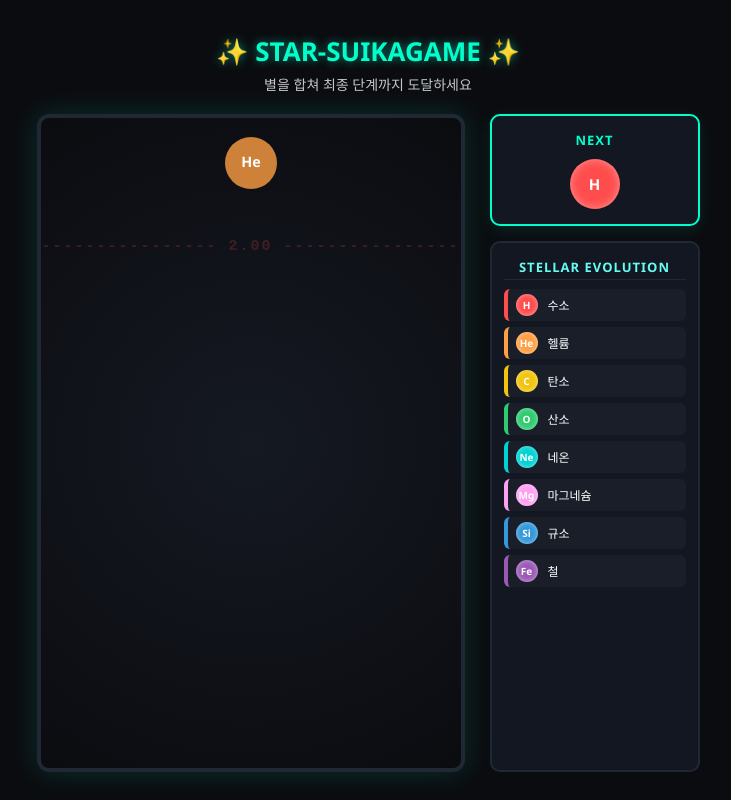
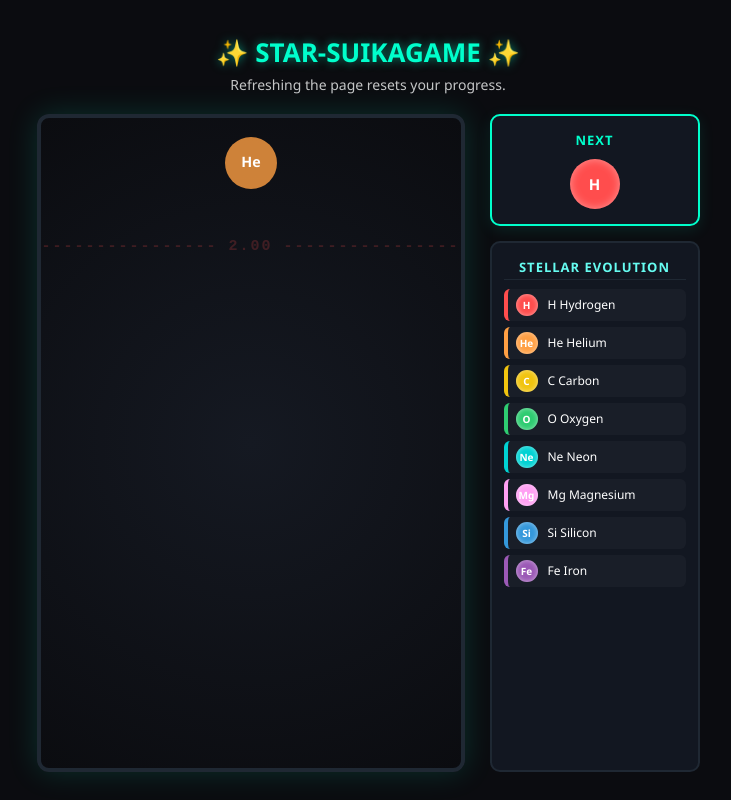
Before and after one commit to juhyeok0920-ai/STAR-SUIKAGAME, a plain HTML site: page index.html in a window 1280 px wide. Shown: the whole page, without its empty margins (272-1003 px from the left). Drawn offline with nearby package versions, Linux system fonts and the light colour scheme.

Commit message:
style change

```diff
--- a/index.html
+++ b/index.html
@@ -179,7 +179,7 @@
 <body>
 
     <h1> ✨ STAR-SUIKAGAME ✨ </h1>
-    <div class="subtitle">별을 합쳐 최종 단계까지 도달하세요</div>
+    <div class="subtitle">Refreshing the page resets your progress.</div>
 
     <div class="game-wrapper">
         <div id="game-container">
@@ -189,10 +189,11 @@
             <div class="end-screen" id="supernova-screen">
                 <h1 style="color: #fff; font-size: 36px; text-shadow: 0 0 20px #ff007f;">SUPERNOVA!</h1>
                 <p style="font-weight: bold; text-align: center; color: #fff; line-height: 1.6; font-size: 14px;">
-                    완벽한 규소 연소 단계를 거쳐 철(Fe) 중심핵이 완성되었습니다!<br>
-                    거대한 초신성 폭발과 함께 우주가 확장됩니다!
+                     With the silicon-burning phase complete,<br>
+                     the iron core is fully formed! A colossal supernova explosion erupts,<br>
+                     expanding the universe!
                 </p>
-                <button onclick="location.reload()" style="background:#00ffcc; color:#0b0c10; border:none; padding:12px 30px; font-weight:bold; cursor:pointer; border-radius:5px; margin-top:20px; font-size:15px; box-shadow: 0 4px 10px rgba(0,0,0,0.3);">새로운 우주 만들기</button>
+                <button onclick="location.reload()" style="background:#00ffcc; color:#0b0c10; border:none; padding:12px 30px; font-weight:bold; cursor:pointer; border-radius:5px; margin-top:20px; font-size:15px; box-shadow: 0 4px 10px rgba(0,0,0,0.3);">CREATE NEW SPACE</button>
             </div>
 
             <!-- 실패 화면 -->
@@ -201,8 +202,11 @@
                 <p style="font-weight: bold; text-align: center; color: #c5c6c7; line-height: 1.6; font-size: 14px;">
                     질량이 통제 한계선을 넘어가 항성의 중력 균형이 무너졌습니다.<br>
                     블랙홀이 되어 우주가 삼켜졌습니다.
+                    The mass has exceeded the control limit,<br>
+                    shattering the star's gravitational equilibrium. <br>
+                    It collapses into a black hole, swallowing the universe.
                 </p>
-                <button onclick="location.reload()" style="background:#ff4d4d; color:#fff; border:none; padding:12px 30px; font-weight:bold; cursor:pointer; border-radius:5px; margin-top:20px; font-size:15px; box-shadow: 0 4px 10px rgba(0,0,0,0.5);">우주 재부팅하기</button>
+                <button onclick="location.reload()" style="background:#ff4d4d; color:#fff; border:none; padding:12px 30px; font-weight:bold; cursor:pointer; border-radius:5px; margin-top:20px; font-size:15px; box-shadow: 0 4px 10px rgba(0,0,0,0.5);">REBOOT</button>
             </div>
         </div>
 
@@ -214,14 +218,14 @@
 
             <div class="tech-tree-panel">
                 <div class="panel-title" style="color: #66fcf1; text-align: center; border-bottom: 1px solid #1f2833; padding-bottom: 3px; margin-bottom: 3px;">STELLAR EVOLUTION</div>
-                <div class="tech-node" style="border-color: #ff4d4d;"><div class="tech-circle" style="background:#ff4d4d">H</div> 수소 </div>
-                <div class="tech-node" style="border-color: #ff9f43;"><div class="tech-circle" style="background:#ff9f43">He</div> 헬륨 </div>
-                <div class="tech-node" style="border-color: #f1c40f;"><div class="tech-circle" style="background:#f1c40f">C</div> 탄소 </div>
-                <div class="tech-node" style="border-color: #2ecc71;"><div class="tech-circle" style="background:#2ecc71">O</div> 산소 </div>
-                <div class="tech-node" style="border-color: #00d2d3;"><div class="tech-circle" style="background:#00d2d3">Ne</div> 네온 </div>
-                <div class="tech-node" style="border-color: #ff9ff3;"><div class="tech-circle" style="background:#ff9ff3">Mg</div> 마그네슘 </div>
-                <div class="tech-node" style="border-color: #3498db;"><div class="tech-circle" style="background:#3498db">Si</div> 규소 </div>
-                <div class="tech-node" style="border-color: #9b59b6;"><div class="tech-circle" style="background:#9b59b6">Fe</div> 철 </div>
+                <div class="tech-node" style="border-color: #ff4d4d;"><div class="tech-circle" style="background:#ff4d4d">H</div> H Hydrogen </div>
+                <div class="tech-node" style="border-color: #ff9f43;"><div class="tech-circle" style="background:#ff9f43">He</div> He Helium </div>
+                <div class="tech-node" style="border-color: #f1c40f;"><div class="tech-circle" style="background:#f1c40f">C</div> C Carbon </div>
+                <div class="tech-node" style="border-color: #2ecc71;"><div class="tech-circle" style="background:#2ecc71">O</div> O Oxygen </div>
+                <div class="tech-node" style="border-color: #00d2d3;"><div class="tech-circle" style="background:#00d2d3">Ne</div> Ne Neon </div>
+                <div class="tech-node" style="border-color: #ff9ff3;"><div class="tech-circle" style="background:#ff9ff3">Mg</div> Mg Magnesium </div>
+                <div class="tech-node" style="border-color: #3498db;"><div class="tech-circle" style="background:#3498db">Si</div> Si Silicon </div>
+                <div class="tech-node" style="border-color: #9b59b6;"><div class="tech-circle" style="background:#9b59b6">Fe</div> Fe Iron </div>
             </div>
         </div>
     </div>
```
